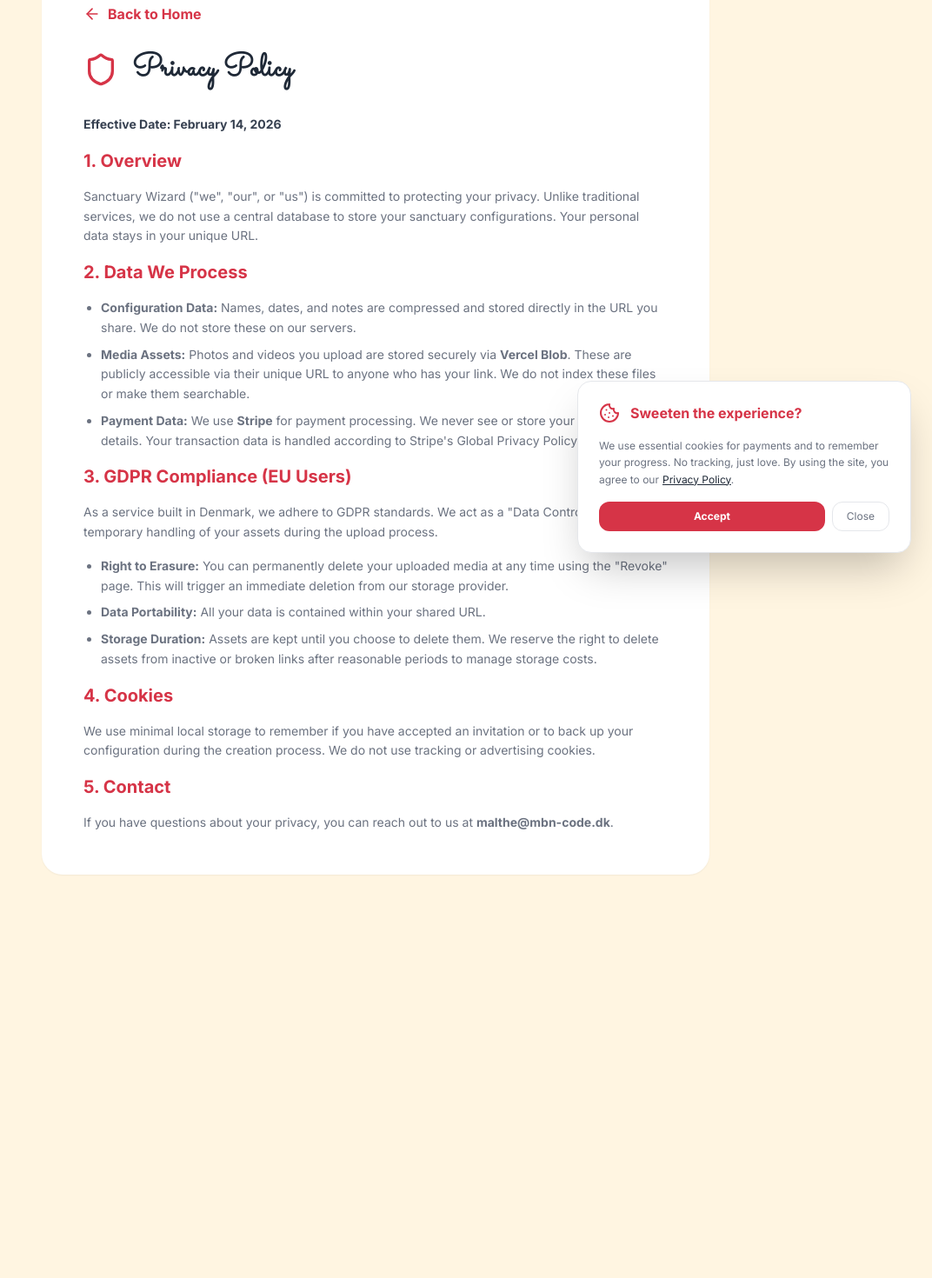
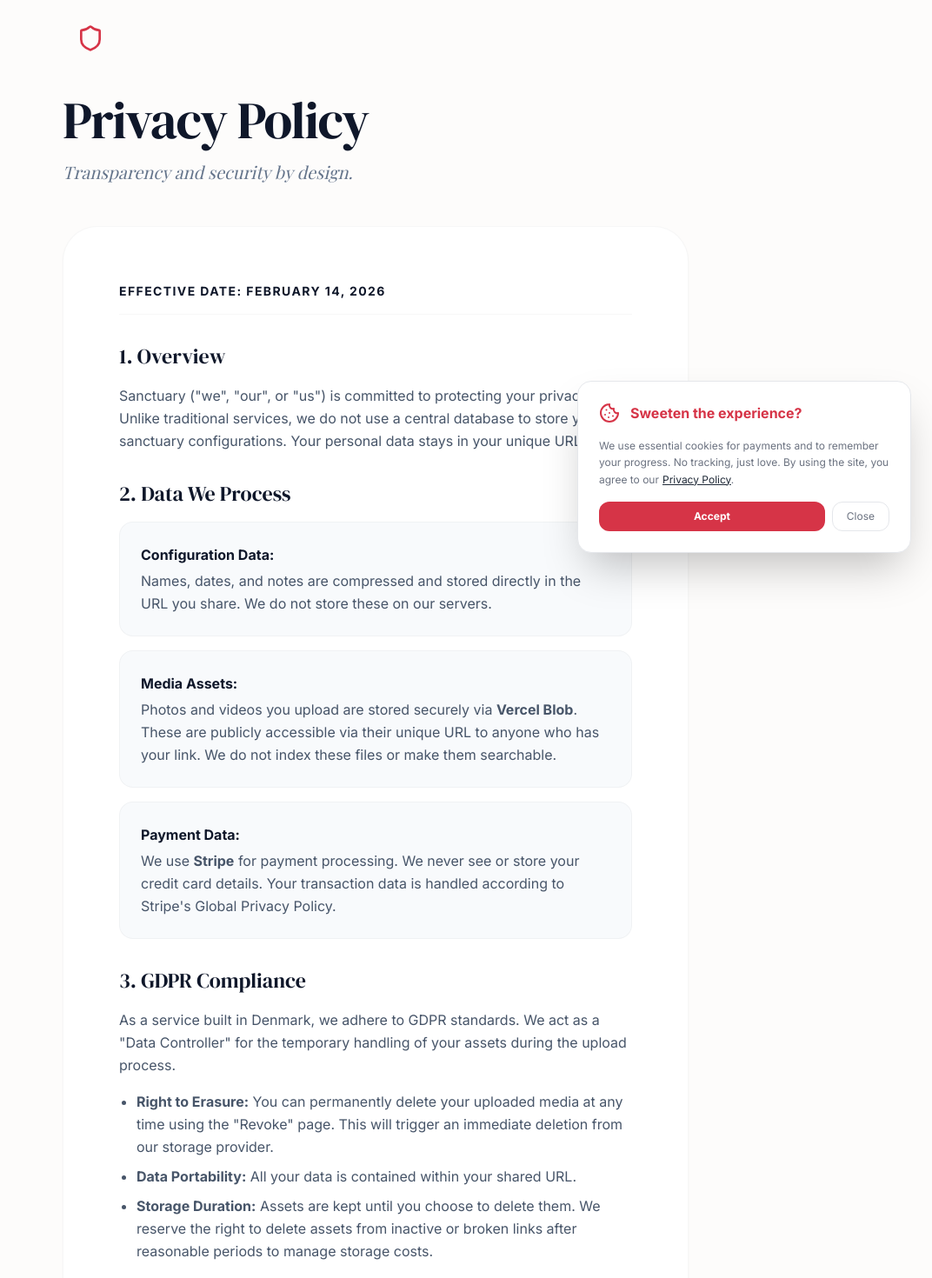
Before and after one commit to mbn-code/sanctuary-wizard, a Next.js app: page /privacy in a window 1280 px wide. Shown: the part 140-1610 px from the top of the page at 87% size, without its empty margins (208-1280 px from the left). Before the commit the page ends 1242 px from the top, so only its background shows below. Built offline with nearby package versions, Linux system fonts and the light colour scheme; a web font is replaced by a local one.

Commit message:
Fix: email logic, dynamic theme-aware Wizard 'chrome', and promotional story cards

```diff
--- a/src/app/privacy/page.tsx
+++ b/src/app/privacy/page.tsx
@@ -4,33 +4,51 @@ import { ArrowLeft, Shield } from 'lucide-react';
 
 export default function PrivacyPolicy() {
   return (
-    <main className="min-h-screen bg-sanctuary-bg p-8 md:p-24 text-gray-800">
-      <div className="max-w-3xl mx-auto space-y-8 bg-white p-8 md:p-12 rounded-3xl shadow-sm">
-        <Link href="/" className="flex items-center gap-2 text-sanctuary-primary font-bold hover:underline mb-8">
-          <ArrowLeft size={20} /> Back to Home
+    <main className="min-h-screen bg-[#FDFCFB] text-slate-900 selection:bg-sanctuary-secondary selection:text-sanctuary-primary">
+      <div className="max-w-3xl mx-auto px-6 py-20 space-y-12">
+        <Link href="/" className="inline-flex items-center gap-2 text-slate-400 font-bold hover:text-slate-900 transition-colors text-xs uppercase tracking-widest">
+          <ArrowLeft size={16} /> Back to Home
         </Link>
 
-        <div className="flex items-center gap-4 text-sanctuary-primary">
-          <Shield size={40} />
-          <h1 className="text-4xl font-bold font-sacramento text-gray-800">Privacy Policy</h1>
+        <div className="space-y-4">
+          <div className="w-16 h-16 bg-sanctuary-primary/10 rounded-[24px] flex items-center justify-center text-sanctuary-primary">
+            <Shield size={32} />
+          </div>
+          <h1 className="text-6xl font-serif-display tracking-tight text-slate-900 leading-none pt-4">Privacy Policy</h1>
+          <p className="text-slate-500 font-playfair italic text-xl">Transparency and security by design.</p>
         </div>
 
-        <section className="space-y-4 text-sm leading-relaxed text-sanctuary-soft text-gray-800">
-          <p className="font-bold text-gray-700">Effective Date: February 14, 2026</p>
+        <div className="bg-white p-10 md:p-16 rounded-[40px] shadow-sm border border-black/[0.03] prose prose-slate max-w-none">
+          <section className="space-y-8 text-slate-600 leading-relaxed">
+            <p className="font-bold text-slate-900 text-sm uppercase tracking-widest border-b border-black/[0.03] pb-4">Effective Date: February 14, 2026</p>
 
-          <h2 className="text-xl font-bold text-sanctuary-primary mt-6">1. Overview</h2>
+            <div className="space-y-4">
+              <h2 className="text-2xl font-serif-display text-slate-900">1. Overview</h2>
               <p>
-            Sanctuary Wizard ("we", "our", or "us") is committed to protecting your privacy. Unlike traditional services, we do not use a central database to store your sanctuary configurations. Your personal data stays in your unique URL.
+                Sanctuary ("we", "our", or "us") is committed to protecting your privacy. Unlike traditional services, we do not use a central database to store your sanctuary configurations. Your personal data stays in your unique URL.
               </p>
+            </div>
 
-          <h2 className="text-xl font-bold text-sanctuary-primary mt-6">2. Data We Process</h2>
-          <ul className="list-disc pl-5 space-y-2">
-            <li><strong>Configuration Data:</strong> Names, dates, and notes are compressed and stored directly in the URL you share. We do not store these on our servers.</li>
-            <li><strong>Media Assets:</strong> Photos and videos you upload are stored securely via <strong>Vercel Blob</strong>. These are publicly accessible via their unique URL to anyone who has your link. We do not index these files or make them searchable.</li>
-            <li><strong>Payment Data:</strong> We use <strong>Stripe</strong> for payment processing. We never see or store your credit card details. Your transaction data is handled according to Stripe's Global Privacy Policy.</li>
+            <div className="space-y-4">
+              <h2 className="text-2xl font-serif-display text-slate-900">2. Data We Process</h2>
+              <ul className="space-y-4 list-none pl-0">
+                <li className="bg-slate-50 p-6 rounded-2xl border border-black/[0.03]">
+                  <strong className="text-slate-900 block mb-1">Configuration Data:</strong>
+                  Names, dates, and notes are compressed and stored directly in the URL you share. We do not store these on our servers.
+                </li>
+                <li className="bg-slate-50 p-6 rounded-2xl border border-black/[0.03]">
+                  <strong className="text-slate-900 block mb-1">Media Assets:</strong>
+                  Photos and videos you upload are stored securely via <strong>Vercel Blob</strong>. These are publicly accessible via their unique URL to anyone who has your link. We do not index these files or make them searchable.
+                </li>
+                <li className="bg-slate-50 p-6 rounded-2xl border border-black/[0.03]">
+                  <strong className="text-slate-900 block mb-1">Payment Data:</strong>
+                  We use <strong>Stripe</strong> for payment processing. We never see or store your credit card details. Your transaction data is handled according to Stripe's Global Privacy Policy.
+                </li>
               </ul>
+            </div>
 
-          <h2 className="text-xl font-bold text-sanctuary-primary mt-6 text-gray-800">3. GDPR Compliance (EU Users)</h2>
+            <div className="space-y-4">
+              <h2 className="text-2xl font-serif-display text-slate-900">3. GDPR Compliance</h2>
               <p>
                 As a service built in Denmark, we adhere to GDPR standards. We act as a "Data Controller" for the temporary handling of your assets during the upload process.
               </p>
@@ -39,17 +57,16 @@ export default function PrivacyPolicy() {
                 <li><strong>Data Portability:</strong> All your data is contained within your shared URL.</li>
                 <li><strong>Storage Duration:</strong> Assets are kept until you choose to delete them. We reserve the right to delete assets from inactive or broken links after reasonable periods to manage storage costs.</li>
               </ul>
+            </div>
 
-          <h2 className="text-xl font-bold text-sanctuary-primary mt-6">4. Cookies</h2>
+            <div className="space-y-4 pt-8 border-t border-black/[0.03]">
+              <h2 className="text-2xl font-serif-display text-slate-900">Contact</h2>
               <p>
-            We use minimal local storage to remember if you have accepted an invitation or to back up your configuration during the creation process. We do not use tracking or advertising cookies.
+                If you have questions about your privacy, you can reach out to us at <a href="mailto:malthe@mbn-code.dk" className="text-sanctuary-primary font-bold hover:underline">malthe@mbn-code.dk</a>.
               </p>
-
-          <h2 className="text-xl font-bold text-sanctuary-primary mt-6">5. Contact</h2>
-          <p>
-            If you have questions about your privacy, you can reach out to us at <span className="font-bold">malthe@mbn-code.dk</span>.
-          </p>
+            </div>
           </section>
+        </div>
       </div>
     </main>
   );
--- a/src/app/revoke/page.tsx
+++ b/src/app/revoke/page.tsx
@@ -24,7 +24,7 @@ export default function RevokePage() {
       const k = parsedUrl.hash.slice(1);
 
       if (!d || !iv || !k) {
-        throw new Error("Invalid link. Include the part after '#'.");
+        throw new Error("Invalid link. Make sure you've pasted the full sanctuary URL including the secret key after the '#'.");
       }
 
       const masterKey = await importKey(k);
@@ -79,34 +79,35 @@ export default function RevokePage() {
   };
 
   return (
-    <main className="min-h-screen bg-sanctuary-bg p-4 md:p-8 flex flex-col items-center justify-center text-gray-800">
-      <div className="max-w-xl w-full bg-white rounded-3xl shadow-xl overflow-hidden p-8 md:p-12 space-y-8">
-        <Link href="/" className="flex items-center gap-2 text-sanctuary-primary font-bold hover:underline mb-4 text-sm">
+    <main className="min-h-screen bg-[#FDFCFB] text-slate-900 selection:bg-sanctuary-secondary selection:text-sanctuary-primary">
+      <div className="max-w-xl mx-auto px-6 py-20 space-y-12">
+        <Link href="/" className="inline-flex items-center gap-2 text-slate-400 font-bold hover:text-slate-900 transition-colors text-xs uppercase tracking-widest">
           <ArrowLeft size={16} /> Back to Home
         </Link>
 
-        <div className="text-center space-y-4">
-          <div className="w-16 h-16 bg-red-100 text-red-600 rounded-full flex items-center justify-center mx-auto">
+        <div className="space-y-4 text-center">
+          <div className="w-16 h-16 bg-red-50 text-red-600 rounded-[24px] flex items-center justify-center mx-auto shadow-sm">
             <Trash2 size={32} />
           </div>
-          <h1 className="text-3xl font-bold text-sanctuary-primary font-sacramento text-5xl">Revoke Sanctuary</h1>
-          <p className="text-sanctuary-soft text-sm italic">Permanently delete all uploaded assets and disable a shared link.</p>
+          <h1 className="text-6xl font-serif-display tracking-tight text-slate-900 pt-4 leading-none text-center">Revoke Access</h1>
+          <p className="text-slate-500 font-playfair italic text-xl text-center">Permanently wipe your digital footprint.</p>
         </div>
 
+        <div className="bg-white p-10 rounded-[40px] shadow-sm border border-black/[0.03]">
           {status === 'idle' || status === 'verifying' || status === 'error' ? (
-          <div className="space-y-6 text-left">
-            <div className="space-y-2 text-left">
-              <label className="block text-xs font-bold text-sanctuary-soft uppercase tracking-widest text-left">Paste Sanctuary Link</label>
+            <div className="space-y-6">
+              <div className="space-y-2">
+                <label className="block text-xs font-bold text-slate-400 uppercase tracking-widest">Paste Sanctuary Link</label>
                 <textarea
                   value={url}
                   onChange={(e) => setUrl(e.target.value)}
                   placeholder="https://magicgift.vercel.app/?d=...#key"
-                className="w-full p-4 rounded-xl border-2 border-sanctuary-secondary/20 focus:border-sanctuary-primary outline-none transition-all text-xs font-mono h-32 resize-none bg-white text-gray-800"
+                  className="w-full p-4 rounded-2xl border-2 border-slate-100 focus:border-sanctuary-primary outline-none transition-all text-xs font-mono h-32 resize-none bg-slate-50/50 text-slate-600"
                 />
               </div>
 
               {status === 'error' && (
-              <div className="p-4 bg-red-50 rounded-xl border border-red-100 flex gap-3 text-red-600 text-xs leading-relaxed text-left">
+                <div className="p-4 bg-red-50 rounded-xl border border-red-100 flex gap-3 text-red-600 text-xs leading-relaxed">
                   <AlertCircle size={16} className="shrink-0" />
                   <p>{errorMsg}</p>
                 </div>
@@ -115,62 +116,62 @@ export default function RevokePage() {
               <button
                 onClick={handleVerify}
                 disabled={!url || status === 'verifying'}
-              className="w-full py-4 bg-sanctuary-primary text-white rounded-xl font-bold shadow-lg hover:brightness-110 transition-all disabled:opacity-50 flex items-center justify-center gap-2"
+                className="w-full py-4 bg-slate-900 text-white rounded-2xl font-bold shadow-xl hover:scale-[1.02] transition-all disabled:opacity-50 flex items-center justify-center gap-2"
               >
-              {status === 'verifying' ? <LucideLoader className="animate-spin" size={20} /> : "Verify Link"}
+                {status === 'verifying' ? <LucideLoader className="animate-spin" size={20} /> : "Verify and Inspect Link"}
               </button>
             </div>
           ) : status === 'confirming' || status === 'deleting' ? (
-          <div className="space-y-6 text-gray-800 text-left">
-            <div className="p-6 bg-red-50 rounded-2xl border-2 border-red-100 space-y-4 text-left">
+            <div className="space-y-8">
+              <div className="p-8 bg-red-50 rounded-[32px] border border-red-100 space-y-4 text-left">
                 <div className="flex items-center gap-3 text-red-600">
                   <ShieldAlert size={24} />
-                <h3 className="font-bold uppercase tracking-wider text-xs">Irreversible Action</h3>
+                  <h3 className="font-bold uppercase tracking-widest text-[10px]">Destructive Action</h3>
                 </div>
-              <p className="text-xs text-red-700 leading-relaxed text-left">
-                We found <b>{assetsFound.length}</b> assets (photos/videos) linked to this sanctuary.
-                Deleting them will permanently break the shared link.
-                <br /><br />
-                <b>This action cannot be undone.</b>
+                <p className="text-sm text-red-700 leading-relaxed italic font-playfair">
+                  We found <b>{assetsFound.length}</b> media assets associated with this sanctuary.
+                  Revoking will permanently delete these files and disable the shared link forever.
                 </p>
               </div>
 
+              <div className="space-y-3">
                 <button
                   onClick={executeDelete}
                   disabled={status === 'deleting'}
-              className="w-full py-4 bg-red-600 text-white rounded-xl font-bold shadow-lg hover:bg-red-700 transition-all flex items-center justify-center gap-2"
+                  className="w-full py-5 bg-red-600 text-white rounded-2xl font-bold shadow-xl hover:bg-red-700 transition-all flex items-center justify-center gap-2"
                 >
-              {status === 'deleting' ? <LucideLoader className="animate-spin" size={20} /> : "Yes, Delete Everything Permanently"}
+                  {status === 'deleting' ? <LucideLoader className="animate-spin" size={20} /> : "Destroy Sanctuary"}
                 </button>
                 <button
                   onClick={() => setPhase('idle')}
                   disabled={status === 'deleting'}
-              className="w-full py-2 text-sanctuary-soft text-xs font-bold uppercase tracking-widest hover:text-sanctuary-primary transition-colors text-left"
+                  className="w-full py-2 text-slate-400 text-xs font-bold uppercase tracking-widest hover:text-slate-900 transition-colors"
                 >
                   Cancel
                 </button>
               </div>
+            </div>
           ) : (
-          <div className="text-center py-8 space-y-6">
-            <div className="w-20 h-20 bg-green-100 text-green-600 rounded-full flex items-center justify-center mx-auto text-left">
+            <div className="text-center py-8 space-y-8">
+              <div className="w-20 h-20 bg-green-100 text-green-600 rounded-full flex items-center justify-center mx-auto shadow-sm text-center">
                 <CheckCircle2 size={48} />
               </div>
-            <div className="space-y-2 text-center">
-              <h2 className="text-2xl font-bold text-gray-800">Assets Wiped</h2>
-              <p className="text-sanctuary-soft text-sm italic leading-relaxed text-center">
-                All media has been permanently removed. The link is now inactive.
+              <div className="space-y-2">
+                <h2 className="text-3xl font-serif-display text-slate-900 text-center">Assets Wiped</h2>
+                <p className="text-slate-500 font-playfair italic text-lg leading-relaxed text-center">
+                  All media has been permanently erased. The link is now inactive.
                 </p>
               </div>
               <Link
                 href="/"
-              className="inline-block px-8 py-3 bg-sanctuary-primary text-white rounded-full font-bold shadow-md hover:brightness-110 transition-all"
+                className="inline-block px-10 py-4 bg-slate-900 text-white rounded-2xl font-bold shadow-lg hover:scale-105 transition-all uppercase text-xs tracking-widest text-center"
               >
-              Return Home
+                Return to Homepage
               </Link>
             </div>
           )}
         </div>
+      </div>
     </main>
   );
-
 }
--- a/src/app/terms/page.tsx
+++ b/src/app/terms/page.tsx
@@ -4,68 +4,62 @@ import { ArrowLeft, Scale } from 'lucide-react';
 
 export default function TermsOfService() {
   return (
-    <main className="min-h-screen bg-sanctuary-bg p-8 md:p-24 text-gray-800">
-      <div className="max-w-3xl mx-auto space-y-8 bg-white p-8 md:p-12 rounded-3xl shadow-sm">
-        <Link href="/" className="flex items-center gap-2 text-sanctuary-primary font-bold hover:underline mb-8">
-          <ArrowLeft size={20} /> Back to Home
+    <main className="min-h-screen bg-[#FDFCFB] text-slate-900 selection:bg-sanctuary-secondary selection:text-sanctuary-primary">
+      <div className="max-w-3xl mx-auto px-6 py-20 space-y-12">
+        <Link href="/" className="inline-flex items-center gap-2 text-slate-400 font-bold hover:text-slate-900 transition-colors text-xs uppercase tracking-widest">
+          <ArrowLeft size={16} /> Back to Home
         </Link>
 
-        <div className="flex items-center gap-4 text-sanctuary-primary">
-          <Scale size={40} />
-          <h1 className="text-4xl font-bold font-sacramento text-gray-800">Terms of Service</h1>
+        <div className="space-y-4 text-left">
+          <div className="w-16 h-16 bg-sanctuary-primary/10 rounded-[24px] flex items-center justify-center text-sanctuary-primary">
+            <Scale size={32} />
+          </div>
+          <h1 className="text-6xl font-serif-display tracking-tight text-slate-900 leading-none pt-4">Terms of Service</h1>
+          <p className="text-slate-500 font-playfair italic text-xl">The foundation of our agreement.</p>
         </div>
 
-        <section className="space-y-4 text-sm leading-relaxed text-sanctuary-soft text-gray-800">
-          <p className="font-bold text-gray-700">Effective Date: February 14, 2026</p>
+        <div className="bg-white p-10 md:p-16 rounded-[40px] shadow-sm border border-black/[0.03] prose prose-slate max-w-none text-left">
+          <section className="space-y-8 text-slate-600 leading-relaxed">
+            <p className="font-bold text-slate-900 text-sm uppercase tracking-widest border-b border-black/[0.03] pb-4 text-left">Effective Date: February 14, 2026</p>
 
-          <h2 className="text-xl font-bold text-sanctuary-primary mt-6">1. Acceptance of Terms</h2>
+            <div className="space-y-4">
+              <h2 className="text-2xl font-serif-display text-slate-900">1. Acceptance of Terms</h2>
               <p>
-            By using Sanctuary Wizard, you agree to these terms. You must be at least 18 years of age to use this service. If you do not agree or do not meet the age requirement, please do not use the service.
+                By using Sanctuary ("the Service"), you agree to these terms. You must be at least 18 years of age to use this service. If you do not agree or do not meet the age requirement, please do not use the service.
               </p>
+            </div>
 
-          <h2 className="text-xl font-bold text-sanctuary-primary mt-6">2. Description of Service</h2>
+            <div className="space-y-4">
+              <h2 className="text-2xl font-serif-display text-slate-900">2. Description of Service</h2>
               <p>
-            We provide a digital tool to create personalized, interactive web pages. Paid tiers unlock additional customization features.
+                Sanctuary provides a digital tool to create personalized, interactive web pages. Paid tiers unlock additional customization features.
               </p>
+            </div>
 
-          <h2 className="text-xl font-bold text-sanctuary-primary mt-6">3. Payments and Refunds</h2>
+            <div className="space-y-4">
+              <h2 className="text-2xl font-serif-display text-slate-900">3. Payments and Refunds</h2>
               <ul className="list-disc pl-5 space-y-2">
                 <li><strong>Final Sale:</strong> Due to the nature of digital goods and immediate asset processing costs, all purchases are final. We do not offer refunds once a premium link has been generated.</li>
                 <li><strong>Technical Issues:</strong> We are not responsible for malfunctions caused by user error. Refunds will not be issued even in cases of technical difficulty, as the service is provided "as-is".</li>
                 <li><strong>One-time Payment:</strong> Payments are one-time fees, not recurring subscriptions.</li>
               </ul>
+            </div>
 
-          <h2 className="text-xl font-bold text-sanctuary-primary mt-6">4. User Conduct and Prohibited Content</h2>
+            <div className="space-y-4">
+              <h2 className="text-2xl font-serif-display text-slate-900">4. User Conduct</h2>
               <p>
-            You are solely responsible for the photos, videos, and text you upload. You agree not to upload any content that:
+                You are solely responsible for the content you upload. You agree not to upload any content that is illegal, harmful, threatening, contains nudity, or infringes on the intellectual property rights of others.
               </p>
-          <ul className="list-disc pl-5 space-y-2">
-            <li>Is illegal, harmful, threatening, or promotes violence.</li>
-            <li>Contains nudity, sexually explicit material, or is otherwise inappropriate.</li>
-            <li>Infringes on the intellectual property rights of others.</li>
-            <li>Contains viruses, malware, or any other malicious code.</li>
-          </ul>
+            </div>
 
-          <h2 className="text-xl font-bold text-sanctuary-primary mt-6">5. Intellectual Property</h2>
+            <div className="space-y-4 pt-8 border-t border-black/[0.03]">
+              <h2 className="text-2xl font-serif-display text-slate-900">Contact</h2>
               <p>
-            We respect intellectual property. If you believe your work has been copied in a way that constitutes infringement, please contact us at <span className="font-bold">malthe@mbn-code.dk</span>.
+                For support or legal inquiries, reach out to <a href="mailto:malthe@mbn-code.dk" className="text-sanctuary-primary font-bold hover:underline">malthe@mbn-code.dk</a>.
               </p>
-
-          <h2 className="text-xl font-bold text-sanctuary-primary mt-6">6. Data Deletion</h2>
-          <p>
-            We provide a "Revoke" feature to remove your media. Please note that once deleted, assets cannot be recovered.
-          </p>
-
-          <h2 className="text-xl font-bold text-sanctuary-primary mt-6 text-gray-800">7. Limitation of Liability</h2>
-          <p>
-            The service is provided "as is". To the fullest extent permitted by law, Sanctuary Wizard and its creators shall not be liable for any damages arising out of your use of the service.
-          </p>
-
-          <h2 className="text-xl font-bold text-sanctuary-primary mt-6">8. Contact</h2>
-          <p>
-            For support or legal inquiries, contact <span className="font-bold">malthe@mbn-code.dk</span>.
-          </p>
+            </div>
           </section>
+        </div>
       </div>
     </main>
   );
```
Also changed, not shown: src/app/not-found.tsx (+19 -4 lines), src/app/wizard/page.tsx (+15 -7 lines). Lines whose indentation alone changed are shown as unchanged.
